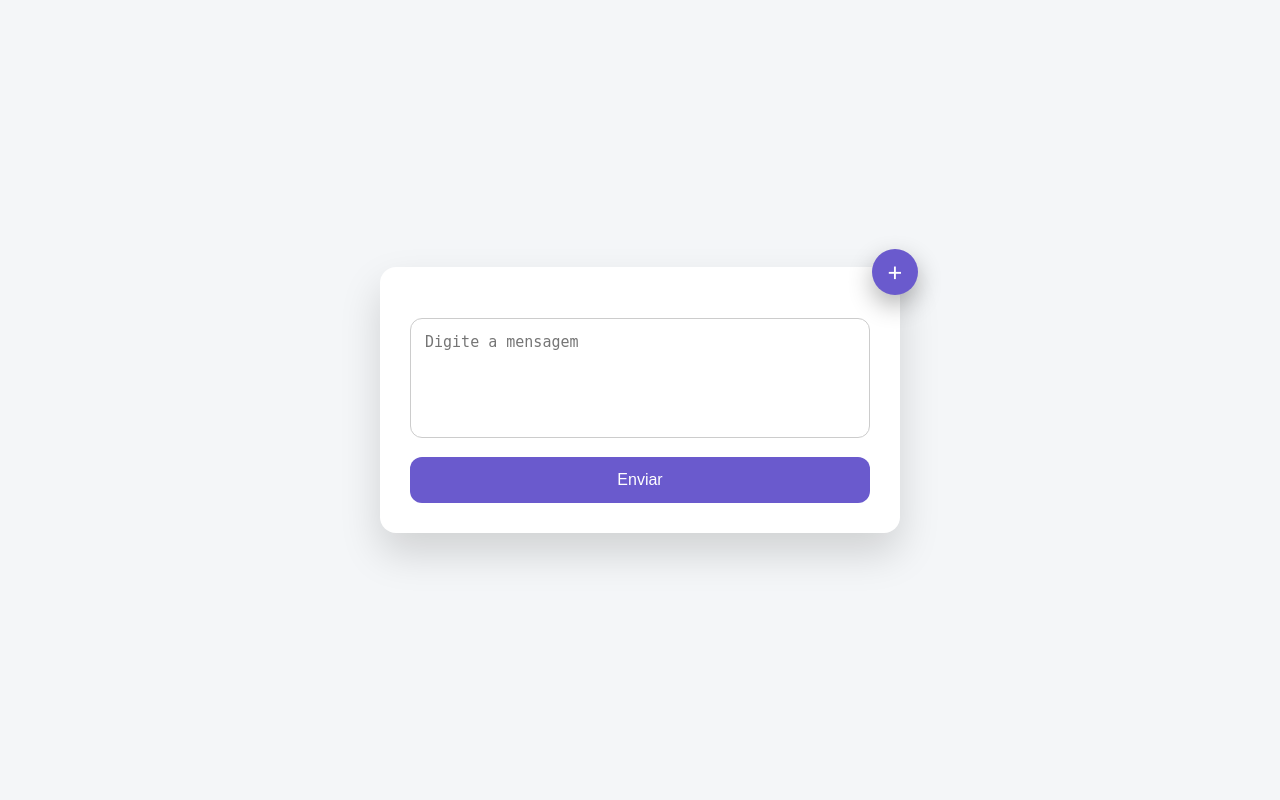
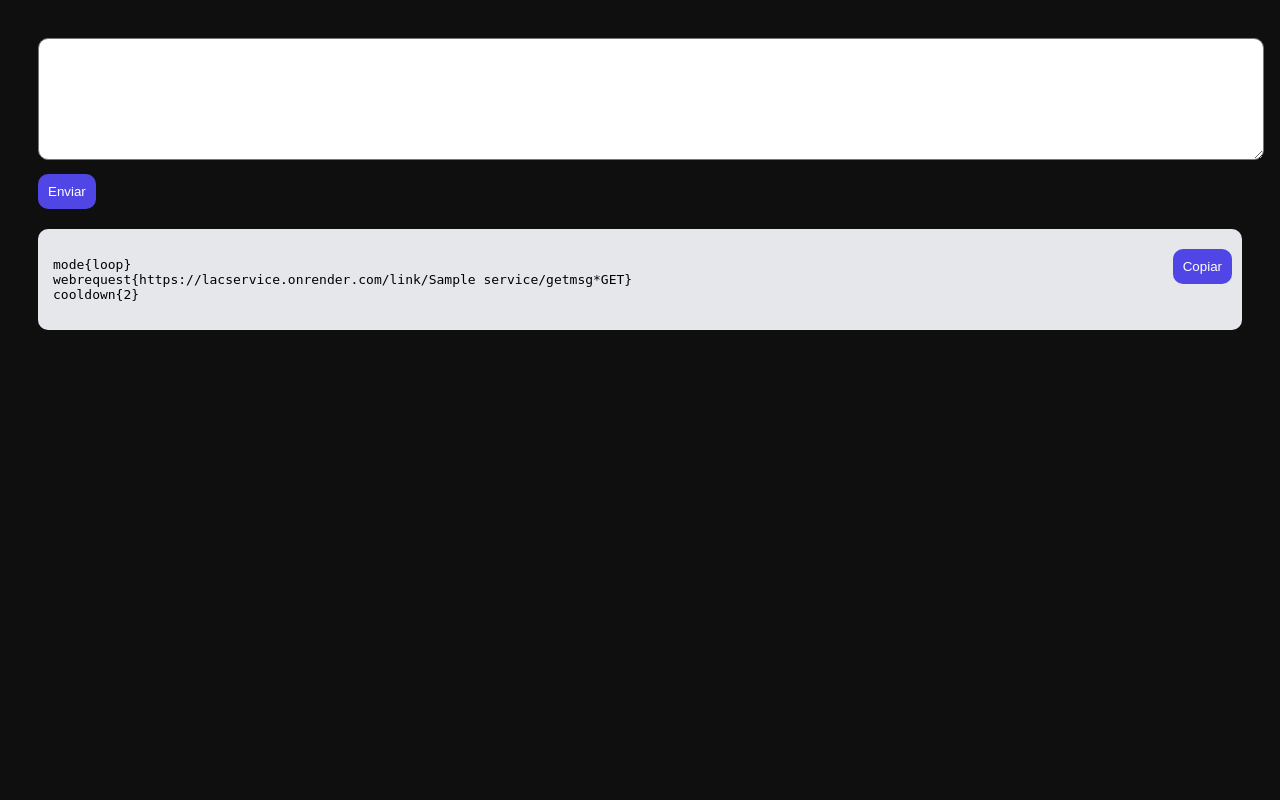
Before and after one commit to SrBolasGrandes/LacService, a Flask app: page /service/1 in a window 1280 px wide. Run offline with Flask 3, Linux system fonts and the light colour scheme; tables that the repository leaves empty hold one stand-in row (values such as "Sample post").

Commit message:
Update service.html

```diff
--- a/templates/service.html
+++ b/templates/service.html
@@ -1,147 +1,30 @@
 <!DOCTYPE html>
 <html>
 <head>
-<title>{{name}}</title>
+<title>Serviço</title>
 <style>
-*{box-sizing:border-box}
-body{
-    margin:0;
-    font-family:Segoe UI,Arial;
-    background:#f4f6f8;
-    height:100vh;
-    display:flex;
-    justify-content:center;
-    align-items:center;
-}
-.container{
-    position:relative;
-    width:520px;
-}
-.box{
-    background:#fff;
-    padding:30px;
-    border-radius:16px;
-    box-shadow:0 20px 40px rgba(0,0,0,.15);
-    z-index:1;
-}
-h2{margin-top:0;font-size:26px}
-textarea{
-    width:100%;
-    height:120px;
-    padding:14px;
-    font-size:15px;
-    border-radius:12px;
-    border:1px solid #ccc;
-    resize:none;
-}
-.send{
-    width:100%;
-    margin-top:14px;
-    padding:14px;
-    font-size:16px;
-    border:none;
-    border-radius:12px;
-    background:#6a5acd;
-    color:#fff;
-    cursor:pointer;
-}
-.plus{
-    position:absolute;
-    top:-18px;
-    right:-18px;
-    width:46px;
-    height:46px;
-    border-radius:50%;
-    background:#6a5acd;
-    color:#fff;
-    font-size:26px;
-    display:flex;
-    align-items:center;
-    justify-content:center;
-    cursor:pointer;
-    z-index:3;
-    box-shadow:0 10px 25px rgba(0,0,0,.3);
-}
-
-/* OVERLAY */
-.overlay{
-    position:fixed;
-    top:0;
-    left:0;
-    width:100%;
-    height:100%;
-    background:rgba(0,0,0,.75);
-    backdrop-filter:blur(6px);
-    display:none;
-    justify-content:center;
-    align-items:center;
-    z-index:2;
-}
-
-/* SCRIPT BOX */
-.script-box{
-    position:relative;
-    background:#f0f0f0;
-    color:#000;
-    padding:22px;
-    width:420px;
-    border-radius:14px;
-    font-family:monospace;
-    font-size:14px;
-    box-shadow:0 20px 40px rgba(0,0,0,.4);
-}
-.copy-btn{
-    position:absolute;
-    top:10px;
-    right:10px;
-    background:#6a5acd;
-    color:#fff;
-    border:none;
-    border-radius:8px;
-    padding:6px 14px;
-    cursor:pointer;
-    font-size:13px;
-}
-pre{
-    margin:0;
-    white-space:pre-wrap;
-}
+body{background:#0f0f0f;color:#fff;font-family:sans-serif;padding:30px}
+textarea{width:100%;height:100px;border-radius:10px;padding:10px}
+button{margin-top:10px;padding:10px;border-radius:10px;border:none;background:#4f46e5;color:white}
+.box{background:#e5e7eb;color:black;padding:15px;border-radius:10px;margin-top:20px;position:relative}
+.copy{position:absolute;top:10px;right:10px}
 </style>
 </head>
 <body>
 
-<div class="container">
-    <div class="plus" onclick="toggleMenu()">+</div>
+<form method="post">
+<textarea name="message"></textarea>
+<button>Enviar</button>
+</form>
 
-    <div class="box">
-        <h2>{{name}}</h2>
-        <form method="post">
-            <textarea name="msg" placeholder="Digite a mensagem"></textarea>
-            <button class="send">Enviar</button>
-        </form>
-    </div>
+<div class="box">
+<button class="copy" onclick="navigator.clipboard.writeText(this.nextElementSibling.innerText)">Copiar</button>
+<pre>
+mode{loop}
+webrequest{https://lacservice.onrender.com/link/{{service.name}}/getmsg*GET}
+cooldown{2}
+</pre>
 </div>
-
-<div class="overlay" id="overlay" onclick="toggleMenu()">
-    <div class="script-box" onclick="event.stopPropagation()">
-        <button class="copy-btn" onclick="copiar()">Copiar</button>
-<pre id="script">mode{loop}
-webrequest{https://lacservice.onrender.com/link/{{name}}/getmsg*GET}
-cooldown{2}</pre>
-    </div>
-</div>
-
-<script>
-function toggleMenu(){
-    const o = document.getElementById("overlay")
-    o.style.display = o.style.display === "flex" ? "none" : "flex"
-}
-
-function copiar(){
-    const t = document.getElementById("script").innerText
-    navigator.clipboard.writeText(t)
-}
-</script>
 
 </body>
 </html>
```
